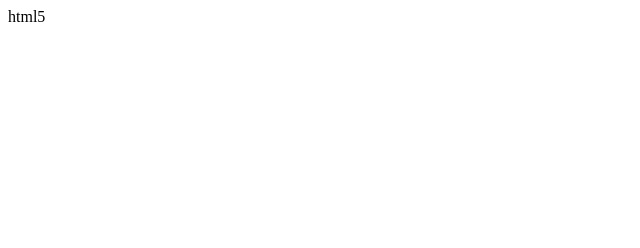
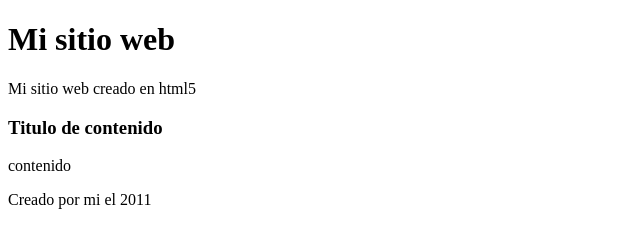
Before and after one commit to LuisZapata15/Mypagina, a plain HTML site: page index.html in a window 1280 px wide. Shown: the whole page, without its empty margins (0-640 px from the left). Drawn offline with Linux system fonts and the light colour scheme.

Commit message:
archivo modificado

```diff
--- a/index.html
+++ b/index.html
@@ -1 +1,24 @@
-html5
+<!DOCTYPE html>
+
+<html lang="es">
+
+<head>
+<title>Titulo de la web</title>
+<meta charset="utf-8" />
+<link rel="stylesheet" href="estilos.css" />
+<link rel="shortcut icon" href="/favicon.ico" />
+<link rel="alternate" title="Pozolería RSS" type="application/rss+xml" href="/feed.rss" />
+</head>
+<body>
+    <header>
+       <h1>Mi sitio web</h1>
+       <p>Mi sitio web creado en html5</p>
+    </header>
+       <h3>Titulo de contenido</h3>
+           <p>contenido</p>
+    </aside>
+    <footer>
+        Creado por mi el 2011
+    </footer>
+</body>
+</html>
```
